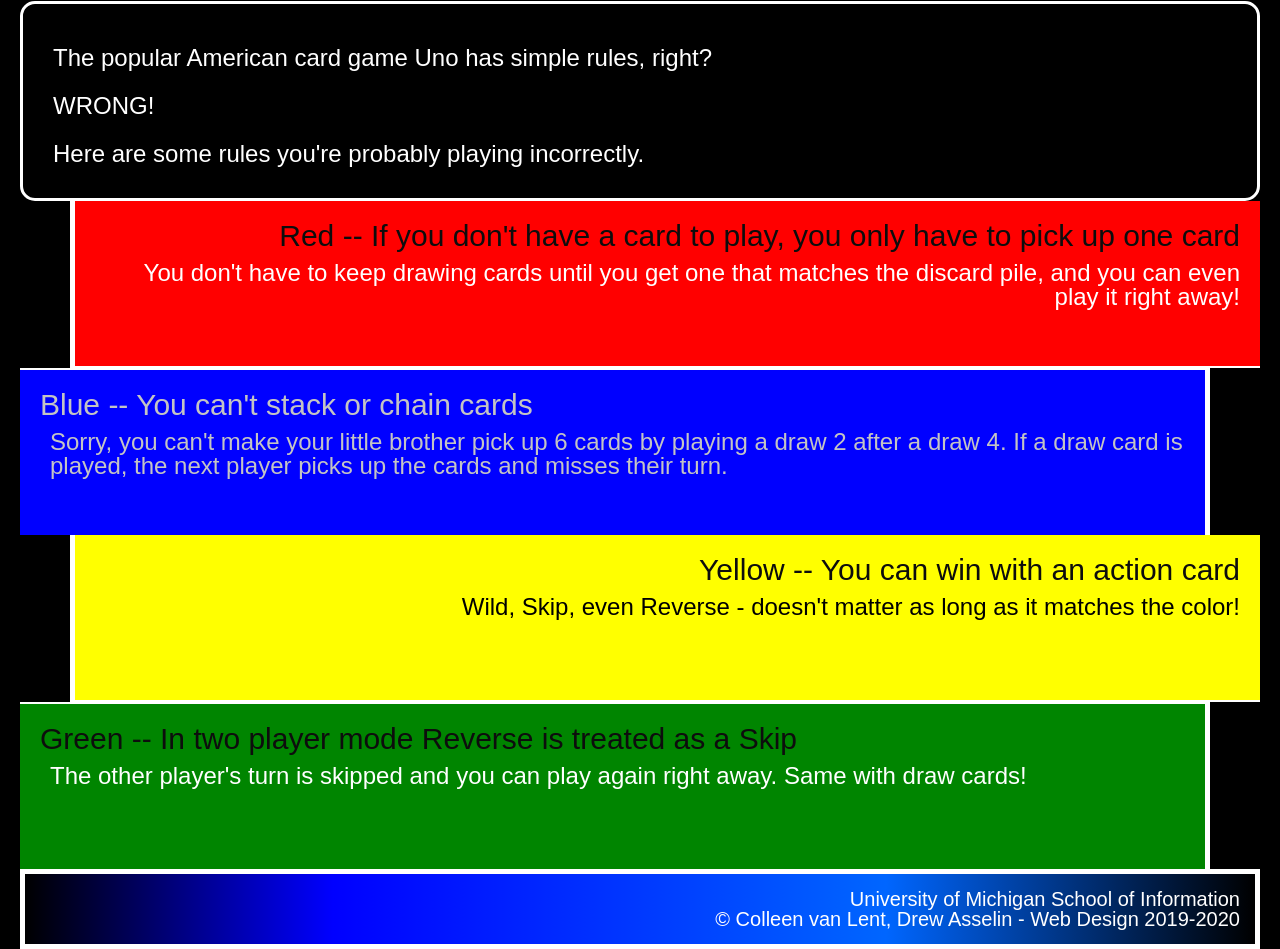
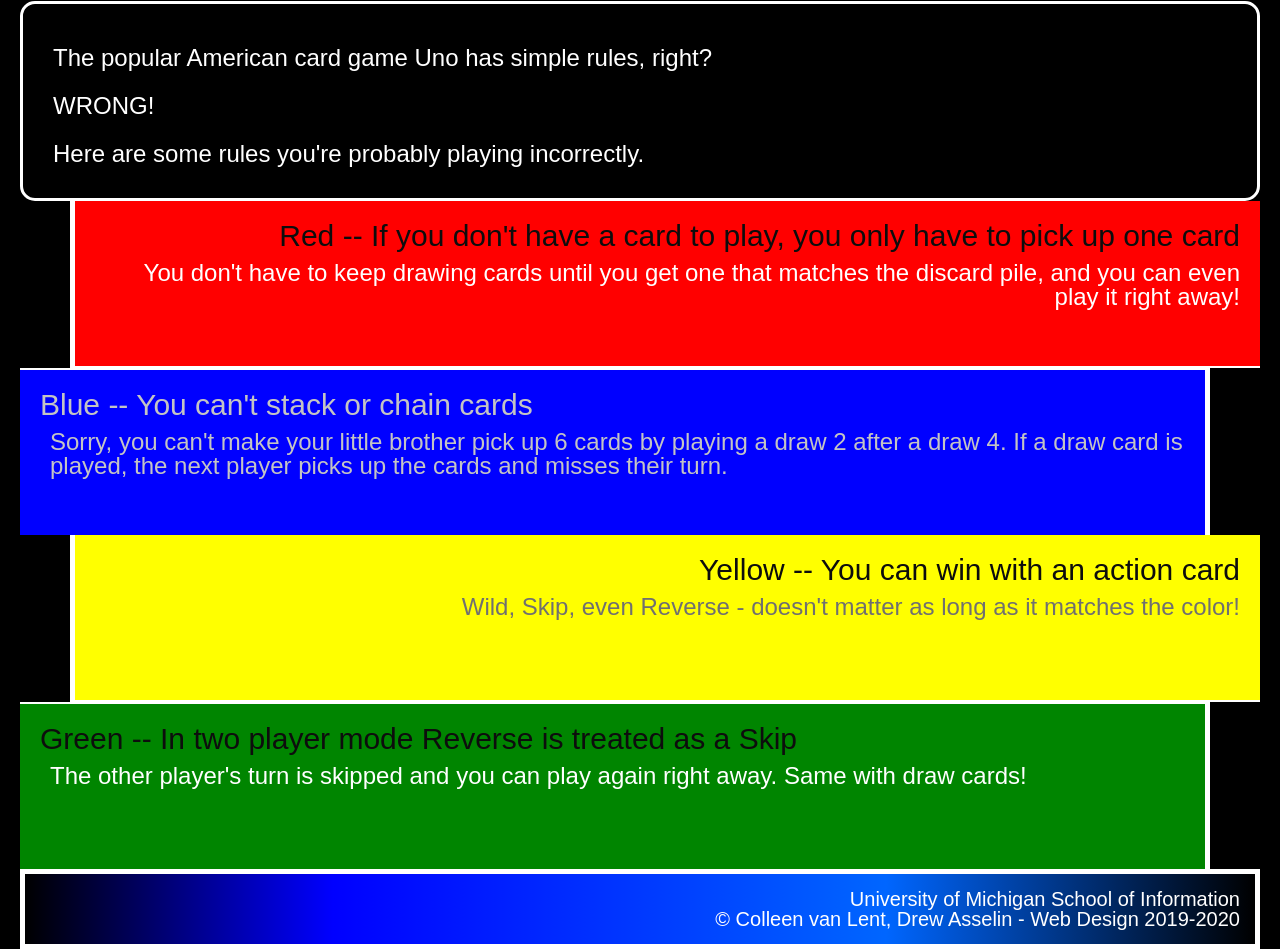
Before and after one commit to hmuench7/hw3-2022, a plain HTML site: page index.html in a window 1280 px wide. Shown: the part 327-1276 px from the top of the page. Drawn offline with Linux system fonts and the light colour scheme.

Commit message:
Update style.css

```diff
--- a/css/style.css
+++ b/css/style.css
@@ -69,7 +69,7 @@ div.yellow {
     border-width: 0px 0px 2px 5px;
 }
 
-p.yellow {
+div.yellow p {
     color: #707070;
 }
 
```
